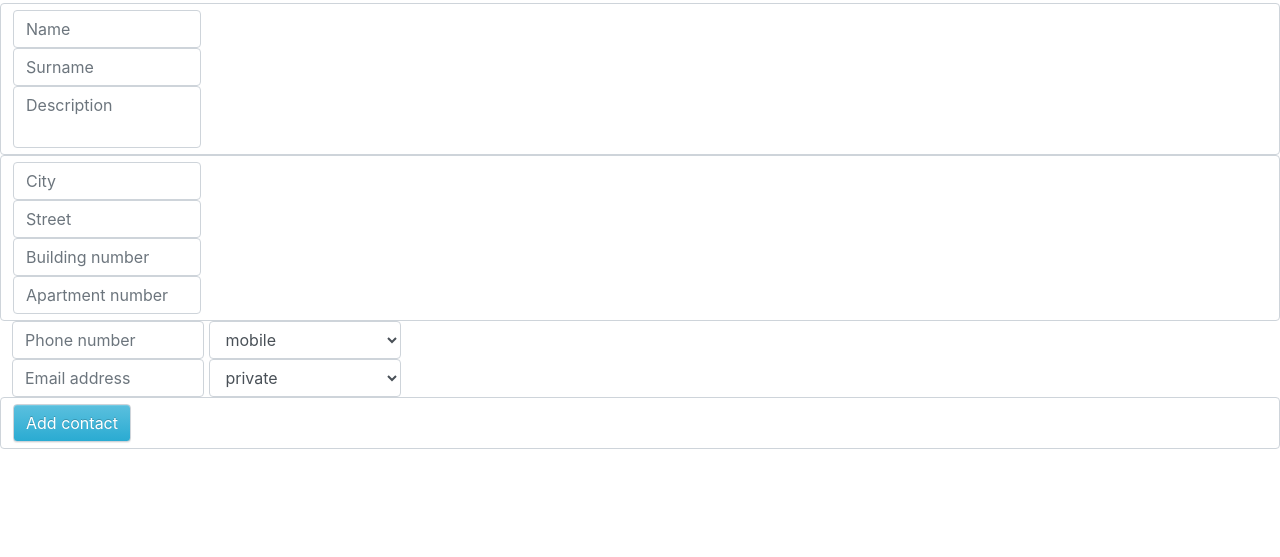
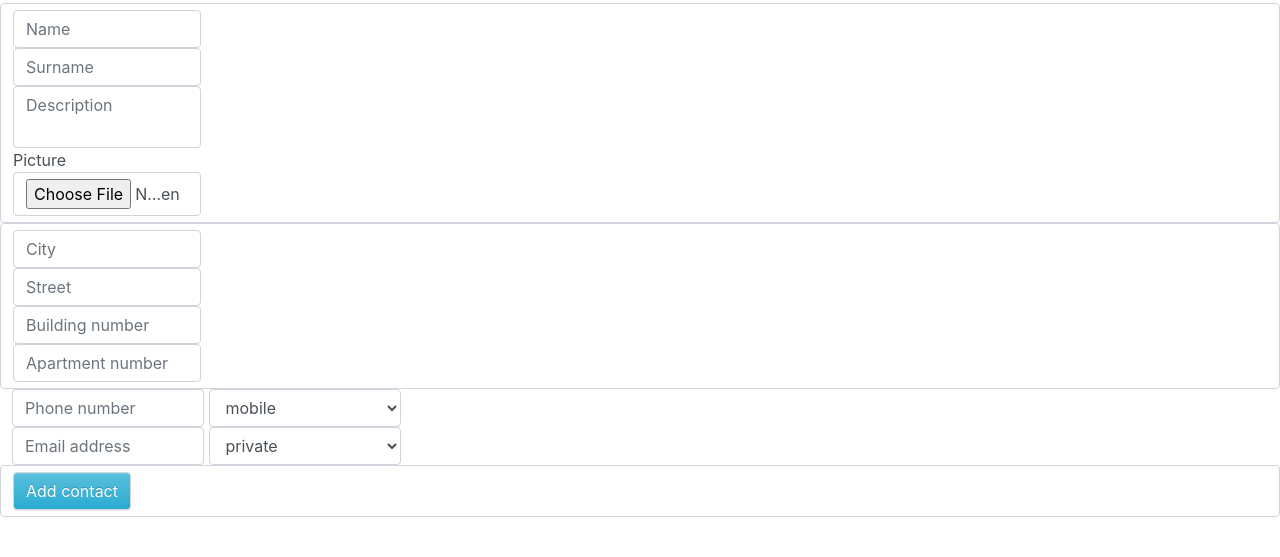
Before and after one commit to myslak71/contact-mail, a Django app: page /new in a window 1280 px wide. Shown: the part 62-619 px from the top of the page. Run offline with Django 3.2, Linux system fonts and the light colour scheme; some libraries are stand-ins or nearby versions.

Commit message:
Frontend4

```diff
--- a/contact_mail/static/contact_mail/style.css
+++ b/contact_mail/static/contact_mail/style.css
@@ -4,9 +4,10 @@ body {
 }
 
 
-.tablePaddingLeft{
+.tablePaddingLeft {
     margin-left: 15px;
 }
+
 .searchButton {
     border-radius: 5px;
     border: #333029;
@@ -18,6 +19,10 @@ body {
     font-size: 16px;
     padding: 12px 16px;
     text-decoration: none;
+}
+
+.form-control-autofit {
+  width: 15%;
 }
 
 .allButtons {
--- a/contact_mail/templates/contact_mail/new_contact.html
+++ b/contact_mail/templates/contact_mail/new_contact.html
@@ -5,14 +5,16 @@
 {% endblock %}
 
 {% block content %}
-    <form method="post">
+    <form method="post" enctype="multipart/form-data">
         <div class="form-control">
-            <label class="sr-only" for="nameInput">Name</label>
             <input type="text" name="name" placeholder="Name"
                    class="form-control standardInput" required>
             <input type="text" name="surname" placeholder="Surname" class="form-control standardInput" required>
             <textarea name="description" placeholder="Description"
                       class="form-control standardInput "></textarea>
+                Picture
+            <input type="file" name="picture_file" accept="image/jpeg image/png" required
+                   class="form-control standardInput" id="picture">
         </div>
         <div class="form-control">
             <input type="text" name="city" placeholder="City" class="form-control standardInput" required>
@@ -42,6 +44,7 @@
                 <button class="btn btn-info" type="submit">Add contact</button>
             </div>
         </div>
+
         {% csrf_token %}
     </form>
     {% for message in messages %}
--- a/contact_mail/testcases/test_utils.py
+++ b/contact_mail/testcases/test_utils.py
@@ -4,6 +4,9 @@ from contact_mail.utils import *
 
 
 class UtilsTest(TestCase):
+    def tearDown(self):
+        Person.objects.all().delete()
+
     def test_valid_email(self):
         self.assertTrue(check_email('test@mail.com'))
 
--- a/contact_mail/views/base.py
+++ b/contact_mail/views/base.py
@@ -20,6 +20,9 @@ class BaseView(View, ABC):
         for field in self.FORM_FIELDS:
             if field == 'contacts':
                 setattr(self, 'contacts', request.POST.getlist('contacts'))
+                continue
+            if field == 'picture_file':
+                setattr(self, 'picture_file', request.FILES['picture_file'])
                 continue
             setattr(self, field, request.POST.get(field).strip())
 
@@ -78,4 +81,9 @@ class BaseView(View, ABC):
                 messages.add_message(request, messages.ERROR, "Group with given name already exists")
                 valid = False
 
+        if 'picture_file' in args:
+            if not self.picture_file:
+                messages.add_message(request, messages.ERROR, 'You need to specify a file path.')
+                valid = False
+
         return valid
--- a/contact_mail/views/contact.py
+++ b/contact_mail/views/contact.py
@@ -38,6 +38,7 @@ class NewContactView(BaseView):
                    'number',
                    'email_type',
                    'email_address',
+                   'picture_file',
                    )
 
     @staticmethod
@@ -58,6 +59,7 @@ class NewContactView(BaseView):
         Phone.objects.create(number=self.number, type=self.phone_type, person=contact)
         Email.objects.create(address=self.email_address, type=self.email_type, person=contact)
 
+        contact.image = self.picture_file
         contact.save()
         messages.add_message(request, messages.INFO, 'Contact has been added')
         return redirect('/')
--- a/contact_mail/views/picture.py
+++ b/contact_mail/views/picture.py
@@ -10,10 +10,9 @@ class AddPictureView(View):
     def post(self, request, id):
         try:
             if request.FILES['picture_file']:
-                print(request.FILES['picture_file'])
                 contact = Person.objects.get(pk=id)
                 contact.image = request.FILES['picture_file']
                 contact.save()
         except:
-            messages.add_message(request, messages.ERROR, 'You need to specify file path.')
+            messages.add_message(request, messages.ERROR, 'You need to specify a file path.')
         return redirect('/modify/{}'.format(id))
```
Also changed, not shown: README.md.
